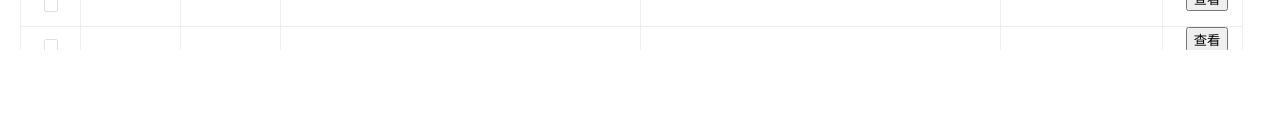
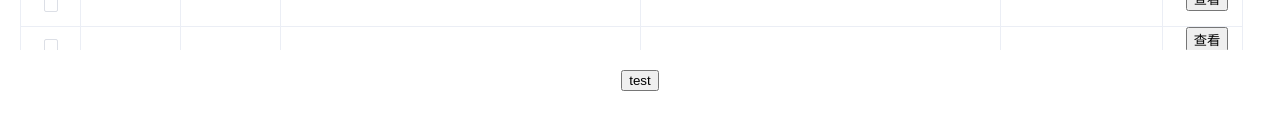
Before and after one commit to KINGXINL/vue-table, a Vue app: page / in a window 1280 px wide. Shown: the part 270-400 px from the top of the page. Built offline with nearby package versions, Linux system fonts and the light colour scheme.

Commit message:
更新表格反選問題

```diff
--- a/package.json
+++ b/package.json
@@ -1,6 +1,6 @@
 {
   "name": "k-vue-table",
-  "version": "1.5.31",
+  "version": "1.5.34",
   "description": "A Vue.js project",
   "author": "kingxinl<kingxinl@163.com>",
   "license": "MIT",
--- a/src/App.vue
+++ b/src/App.vue
@@ -23,7 +23,9 @@
         :TdHeight="40"
       ></ktable> -->
     </div>
-    <div class="fool"></div>
+    <div class="fool">
+      <button @click="test">test</button>
+    </div>
   </div>
 </template>
 
@@ -50,10 +52,18 @@ export default {
       xxx: true,
     };
   },
+  watch: {
+    select(v) {
+      console.log(v);
+    },
+  },
   methods: {
+    test() {
+      this.$refs.test.invertSelection();
+    },
     sort() {
-      this.data = this.data.sort(function (a, b) {
-        return b.id - a.id;
+      this.data = Array.from(Array(111), (i, k) => {
+        return { id: k, name: k + 1, backgound: "red", color: "#fff" };
       });
     },
   },
--- a/src/kingxinl-vue-table/index.vue
+++ b/src/kingxinl-vue-table/index.vue
@@ -664,7 +664,7 @@ export default {
             Key.push(this.data[x][rowKey]);
           }
           if (!(Key.join(this.row_join) in this.selectData)) {
-            this.$set(NewSelectData, Key.join(this.row_join), x);
+            this.$set(NewSelectData, Key.join(this.row_join), this.data[x]);
           }
         } else {
           if (!(x in this.selectData)) {
```
